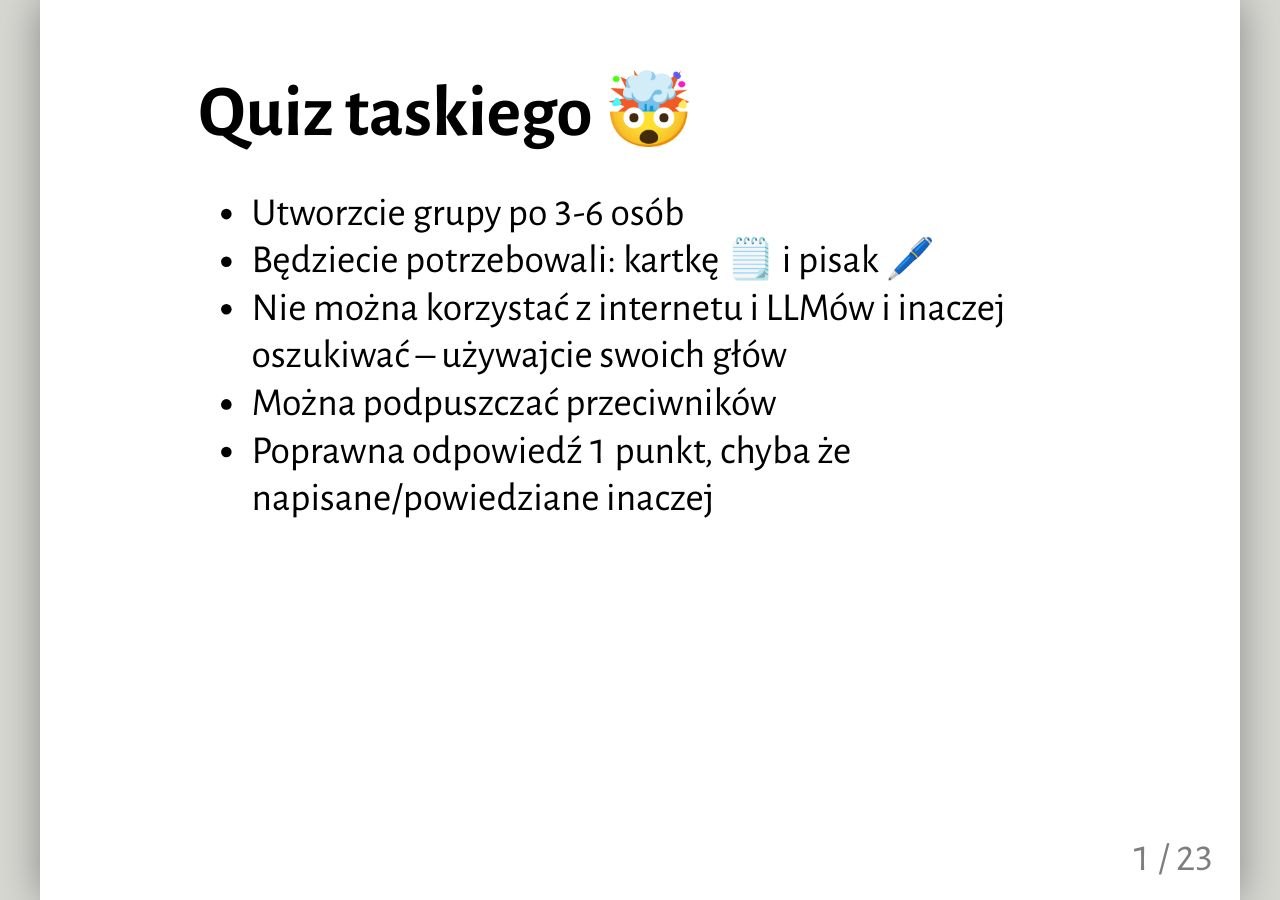
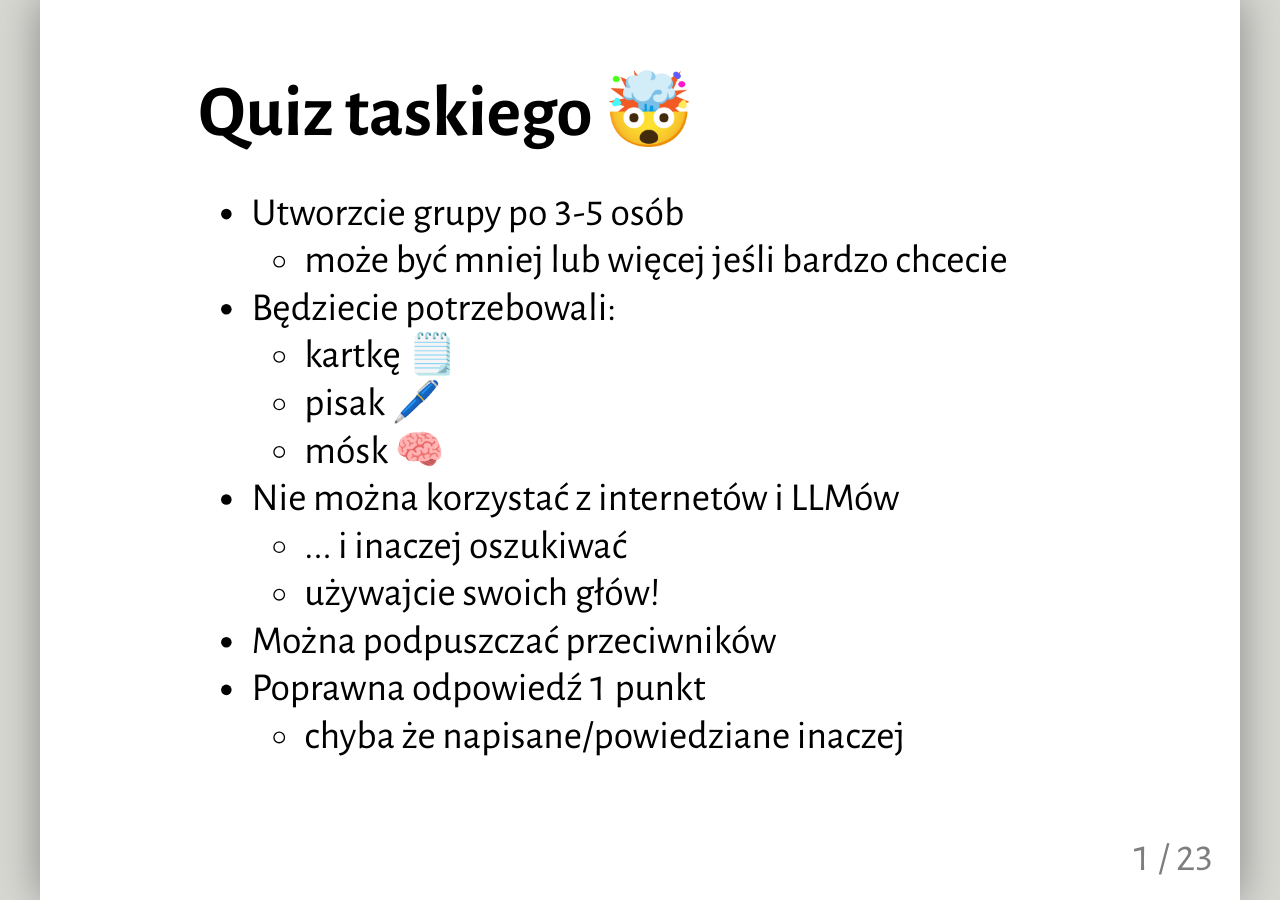
Before and after one commit to tasuki/lsg, a Jekyll site: the page public/2026/quiz.html, which Jekyll copies as it is, in a window 1280 px wide. Built offline with Jekyll 4.4.1, drawn with Linux system fonts in a browser that asks for light colours.

Commit message:
Small quiz corrections

```diff
--- a/public/2026/quiz.html
+++ b/public/2026/quiz.html
@@ -2,7 +2,7 @@
 <html>
   <head>
     <meta charset="utf-8">
-    <title>Quiz taskiego</title>
+    <title>Quiz taskiego 2026</title>
     <link rel="stylesheet" href="/public/css/wgo.player.css" />
     <link rel="stylesheet" href="/public/css/fonts.css" />
     <style>
--- a/public/2026/quiz.md
+++ b/public/2026/quiz.md
@@ -1,10 +1,17 @@
 # Quiz taskiego 🤯
 
-- Utworzcie grupy po 3-6 osób
-- Będziecie potrzebowali: kartkę 🗒️ i pisak 🖊️
-- Nie można korzystać z internetu i LLMów i inaczej oszukiwać – używajcie swoich głów
+- Utworzcie grupy po 3-5 osób
+  - może być mniej lub więcej jeśli bardzo chcecie
+- Będziecie potrzebowali:
+  - kartkę 🗒️
+  - pisak 🖊️
+  - mósk 🧠
+- Nie można korzystać z internetów i LLMów
+  - ... i inaczej oszukiwać
+  - używajcie swoich głów!
 - Można podpuszczać przeciwników
-- Poprawna odpowiedź 1 punkt, chyba że napisane/powiedziane inaczej
+- Poprawna odpowiedź 1 punkt
+  - chyba że napisane/powiedziane inaczej
 
 ---
 Jezioro Kamieniczno ma powierzchnie 120 hektarów (1.2 km^2) i zawiera koło 11 milionów kubików wody 🌊
```
